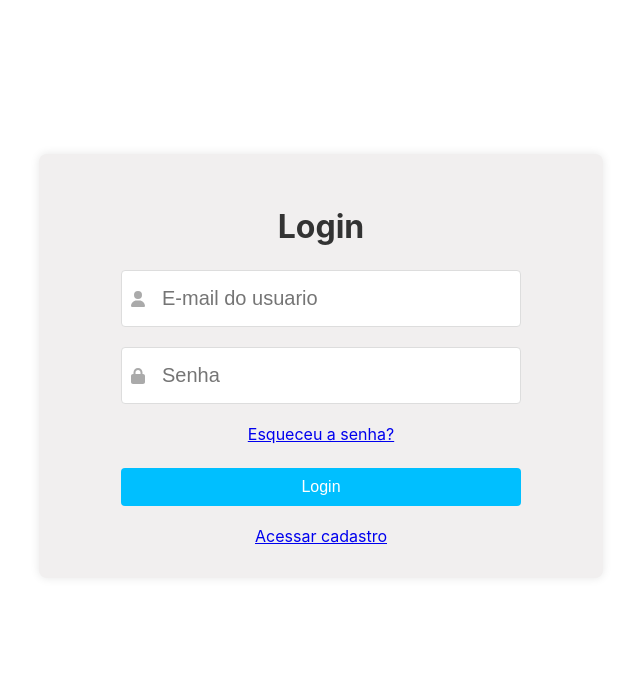
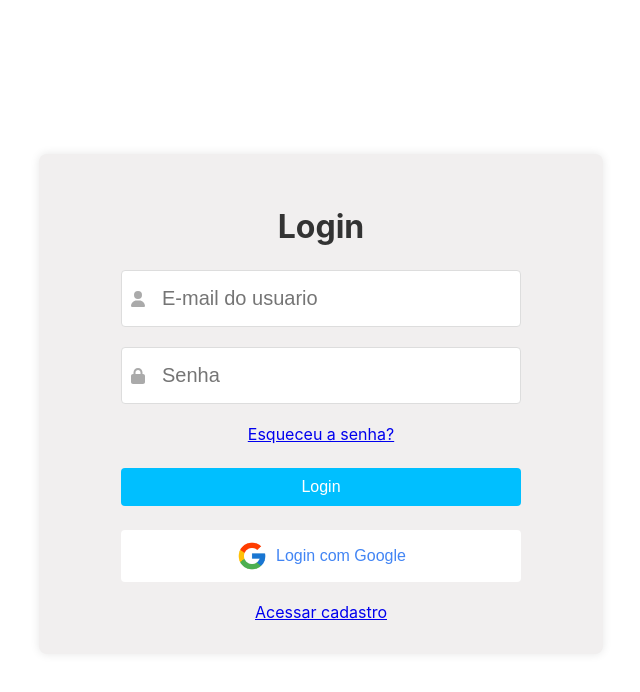
Before and after one commit to davibschneid/PraticasAvancadasDesenvolvimentoWeb, a React (Create React App) app in the folder PraticasAvancadasDesenvolvimentoWeb/api-web/: page /login in a window 1280 px wide. Shown: the top 692 px of the page, without its empty margins (319-959 px from the left). Built offline with nearby package versions, Linux system fonts and the light colour scheme.

Commit message:
Adicionando o login com o google

```diff
--- a/PraticasAvancadasDesenvolvimentoWeb/api-web/src/CSS/login.css
+++ b/PraticasAvancadasDesenvolvimentoWeb/api-web/src/CSS/login.css
@@ -107,3 +107,23 @@ input {
     border-radius: 4px;
     border: 1px solid #ddd;
 }
+
+.google-button {
+    display: flex;
+    align-items: center;
+    background-color: white;
+    color: #4285F4;
+    border: 1px solid #4285F4;
+    border-radius: 4px;
+    padding: 10px 20px;
+    cursor: pointer;
+    font-size: 16px;
+    justify-content: center;
+}
+.google-button:hover {
+    background-color: #f8f9fa;
+}
+
+.google-button svg {
+    margin-right: 8px;
+}
--- a/PraticasAvancadasDesenvolvimentoWeb/api-web/src/autenticacao/autenticacao.js
+++ b/PraticasAvancadasDesenvolvimentoWeb/api-web/src/autenticacao/autenticacao.js
@@ -18,14 +18,13 @@ export const AuthProvider = ({ children }) => {
     useEffect(() => {
         const checkToken = async () => {
             const token = localStorage.getItem('token');
-            console.log('Token',token);
             if (token) {
                 const isValid = await verificarTokenServidor(token);
                 if (isValid) {
-                    console.log('Token valido');
                     setAuthToken(token);
+                    localStorage.setItem('token', token);
+                    localStorage.setItem('@Auth:token', token);
                 } else {
-                    console.log('Remove Token');
                     localStorage.removeItem('token');
                 }
             }
@@ -35,10 +34,8 @@ export const AuthProvider = ({ children }) => {
 
     useEffect(() => {
         if (authToken) {
-            console.log('Seta o Token ',authToken);
             localStorage.setItem('@Auth:token', authToken);
         } else {
-            console.log('Remove o Token authToken',authToken);
             localStorage.removeItem('@Auth:token', authToken);
         }
     }, [authToken]);
--- a/PraticasAvancadasDesenvolvimentoWeb/api-web/src/autenticacao/rotasPrivadas.js
+++ b/PraticasAvancadasDesenvolvimentoWeb/api-web/src/autenticacao/rotasPrivadas.js
@@ -10,9 +10,13 @@ const PrivateRoute = () => {
     const [isValid, setIsValid] = useState(null);
 
     const verifyToken = async () => {
+
         try {
             const response = await axios.post('http://localhost:3001/api/validarToken', { token: authToken });
             setIsValid(response.data.valid);
+            if(isValid){
+                localStorage.setItem('token', authToken);
+            }
         } catch {
             localStorage.removeItem('token');
             setIsValid(false);
@@ -23,9 +27,8 @@ const PrivateRoute = () => {
 
     useEffect(() => {
         if (authToken) {
-            console.log('Token valido ');
+            console.log('Token valido !!!! ');
         } else {
-            console.log('PrivateRoute Remove o Token authToken',authToken);
             localStorage.removeItem('token');
             setIsValid(false);
         }
--- /dev/null
+++ b/PraticasAvancadasDesenvolvimentoWeb/api-web/src/componentes/GoogleCallback.js
@@ -0,0 +1,33 @@
+import React, { useEffect, useContext, useRef } from 'react';
+import { useNavigate } from 'react-router-dom';
+import { AuthContext } from '../autenticacao/autenticacao';
+
+const GoogleCallback = () => {
+
+    const { setAuthToken } = useContext(AuthContext);  // useContext para setar o token no contexto
+    const navigate = useNavigate();
+
+    // Ref para garantir que o useEffect só execute uma vez
+    const hasExecuted = useRef(false);
+
+    useEffect(() => {
+        if (hasExecuted.current) return;  // Se já executou, não faz nada
+        hasExecuted.current = true;
+
+        // Captura o token da URL
+        const urlParams = new URLSearchParams(window.location.search);
+        const token = urlParams.get('token');
+
+        if (token) {
+            setAuthToken(token);  // Seta o token no AuthContext
+            localStorage.setItem('token', token);  // Salva o token no localStorage
+            navigate('/home');  // Redireciona para a página inicial
+        } else {
+            navigate('/login');  // Redireciona para o login se algo deu errado
+        }
+    }, [setAuthToken, navigate]);  // Remove authToken da lista de dependências
+
+    return <div>Carregando...</div>;  // Renderiza algo enquanto o efeito está sendo processado
+};
+
+export default GoogleCallback;
--- a/PraticasAvancadasDesenvolvimentoWeb/api-web/src/paginas/Login.js
+++ b/PraticasAvancadasDesenvolvimentoWeb/api-web/src/paginas/Login.js
@@ -1,39 +1,39 @@
-
 import React, { useState, useContext } from 'react';
 import axios from 'axios';
 import { FontAwesomeIcon } from '@fortawesome/react-fontawesome';
 import { faUser, faLock } from '@fortawesome/free-solid-svg-icons';
 import { useNavigate } from 'react-router-dom';
-//Importa o recurso para criar link do react
-import {Link} from 'react-router-dom';
-
-import '../CSS/login.css'; // Importando o arquivo CSS
-
-//Utilizado para armazenar o token no localStorage ou sessionStorage após o login
+import { Link } from 'react-router-dom';
+import '../CSS/login.css';
 import { AuthContext } from '../autenticacao/autenticacao';
+import googleIcon from '../CSS/google.png';
 
 const Login = () => {
     const [email, setEmail] = useState('');
     const [senha, setSenha] = useState('');
-    const [token, setToken] = useState('');
     const { setAuthToken } = useContext(AuthContext);
     const navigate = useNavigate();
 
-     const login = async () => {
+    const login = async () => {
         try {
             const response = await axios.post('http://localhost:3001/api/login', { email, senha });
             setAuthToken(response.data.token);
-            //localStorage.setItem('token', response.data.token); // Armazena o token
-            setToken(response.data.token);
-            navigate('/'); // Redireciona para a página interna
+            navigate('/home'); // Redireciona para a página interna
         } catch (error) {
             alert('Erro no login: ' + error.response.data);
         }
     };
+
+    // Função para redirecionar para o Google login
+    const loginWithGoogle = () => {
+        window.location.href = 'http://localhost:3001/api/auth/google';
+        const urlParams = new URLSearchParams(window.location.search);
+        console.log('urlParams', urlParams);
+    };
+
     return (
         <div className="login-container">
             <div className="login-box">
-
                 <h1>Login</h1>
                 <div className="input-container">
                     <FontAwesomeIcon icon={faUser} className="input-icon" />
@@ -44,7 +44,7 @@ const Login = () => {
                         onChange={(e) => setEmail(e.target.value)}
                     />
                 </div>
-                <br></br>
+                <br />
                 <div className="input-container">
                     <FontAwesomeIcon icon={faLock} className="input-icon" />
                     <input
@@ -54,15 +54,22 @@ const Login = () => {
                         onChange={(e) => setSenha(e.target.value)}
                     />
                 </div>
-                <br></br>
+                <br />
                 <Link to="/esqueci-minha-senha">Esqueceu a senha?</Link>
                 <div className="button-container">
                     <button onClick={login} className="button">Login</button>
                 </div>
-                <br></br>
+                <div className="button-container">
+                    <button onClick={loginWithGoogle} className="button google-button">
+                    <img src={googleIcon} style={{ width: '32px', height: '32px', marginRight: '8px' }} />
+                        <span>Login com Google</span>
+                    </button>
+                </div>
+                <br />
                 <Link to="/cadastro">Acessar cadastro</Link>
             </div>
         </div>
     );
 };
+
 export default Login;
--- a/PraticasAvancadasDesenvolvimentoWeb/api-web/src/rotas/Rotas.js
+++ b/PraticasAvancadasDesenvolvimentoWeb/api-web/src/rotas/Rotas.js
@@ -17,6 +17,7 @@ import { AuthProvider } from '../autenticacao/autenticacao';
 import PrivateRoute from '../autenticacao/rotasPrivadas';
 import EsqueciMinhaSenha from '../paginas/EsqueciMinhaSenha';
 import ResetarSenha from '../paginas/ResetarSenha';
+import GoogleCallback from '../componentes/GoogleCallback';
 
 import HomeMaterials from '../paginas/HomeMaterials';
 
@@ -27,12 +28,14 @@ function Rotas() {
             <Routes>
                 <Route path="/cadastro" element={<Cadastro />} />
                 <Route path="/login" element={<Login />} />
+                <Route path="/" element={<Login />} />
+                <Route path="/auth/google/callback" element={<GoogleCallback />} />
                 <Route path="/esqueci-minha-senha" element={<EsqueciMinhaSenha />} />
                 <Route path="/resetar-senha/:token" element={<ResetarSenha />} />
                 <Route path="/homematerials" element={<HomeMaterials />} />
 
-                <Route path="/" element={<PrivateRoute />}>
-                    <Route path="/" element={<Home />} />
+                <Route path="/home" element={<PrivateRoute />}>
+                    <Route path="/home" element={<Home />} />
                 </Route>
 
                 <Route path="/lista" element={<PrivateRoute />}>
```
Also changed, not shown: PraticasAvancadasDesenvolvimentoWeb/api-web/src/CSS/google.png (added).
